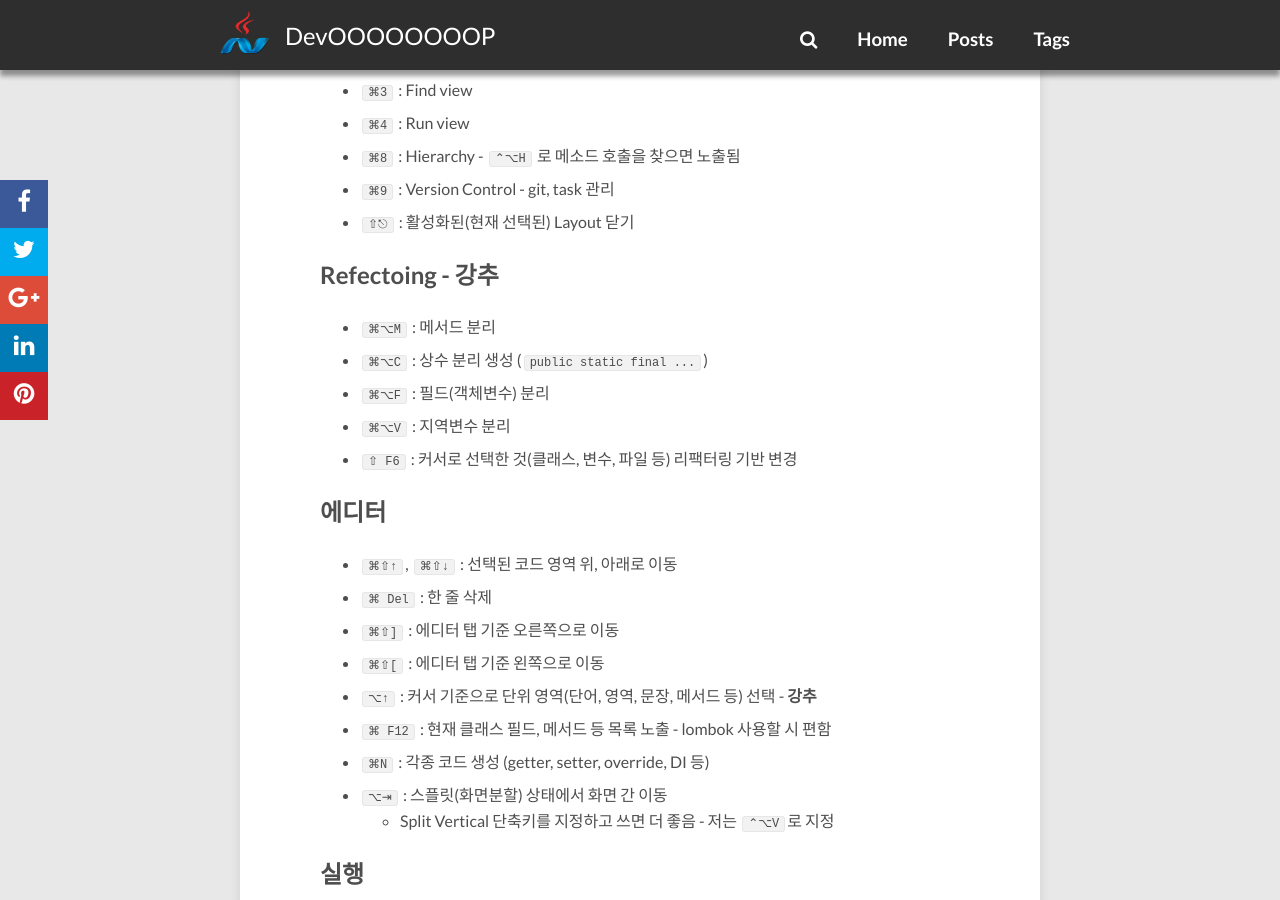
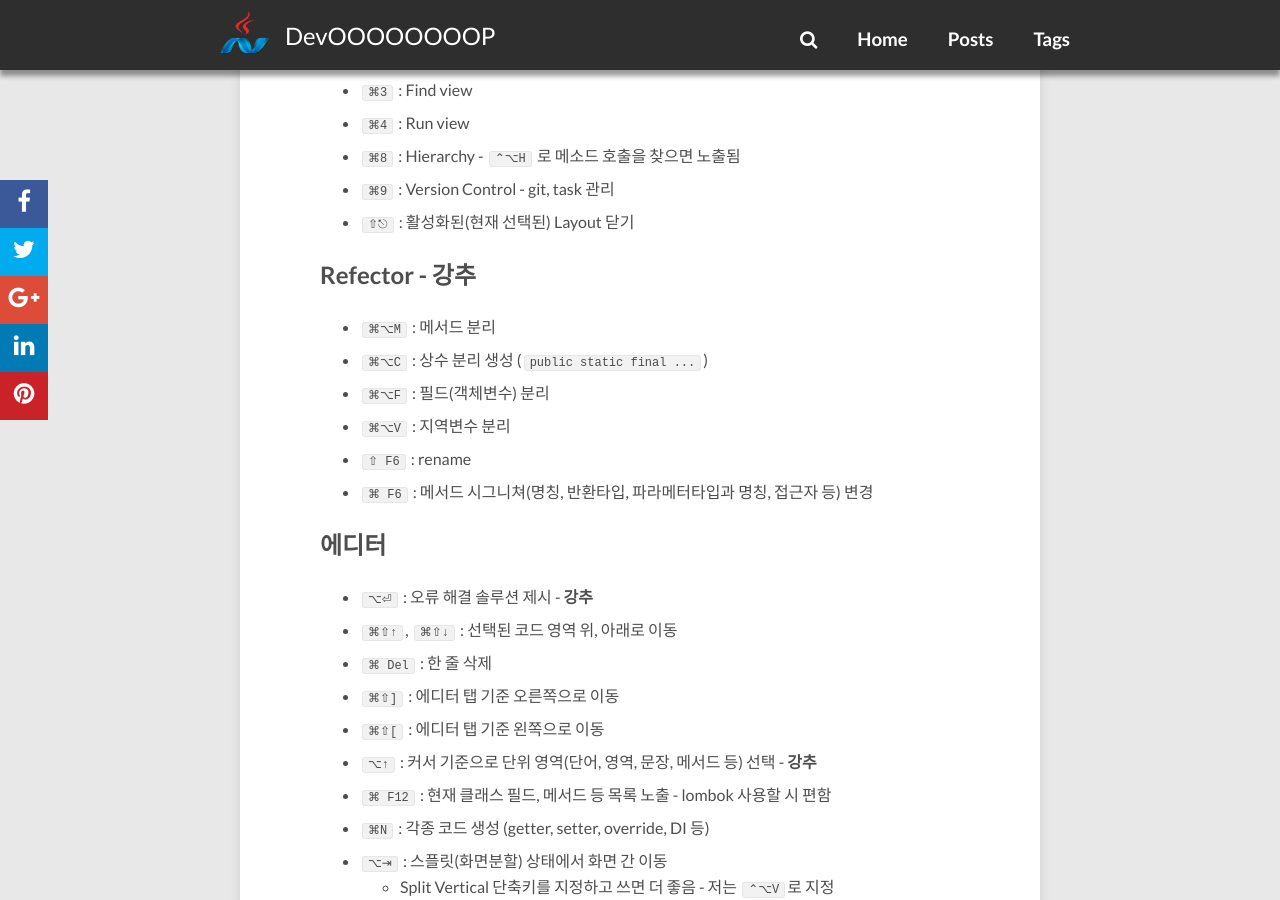
Before and after one commit to redutan/redutan.github.io, a Jekyll site: the page built from _posts/2016/2016-03-23-intellij-favorite-keymap-osx.markdown, in a window 1280 px wide and 900 px high, scrolled down 1120 px. Built offline with Jekyll 4.4.1, drawn with Linux system fonts in a browser that asks for light colours; nearby versions of some CDN libraries; comment, search, counter and statistics services are not loaded.

Commit message:
포스팅 수정

```diff
--- a/_posts/2016/2016-03-23-intellij-favorite-keymap-osx.markdown
+++ b/_posts/2016/2016-03-23-intellij-favorite-keymap-osx.markdown
@@ -37,16 +37,18 @@ tag:
 - `⌘9` : Version Control - git, task 관리
 - `⇧⎋` : 활성화된(현재 선택된) Layout 닫기
 
-## Refectoing - 강추
+## Refector - 강추
 
 - `⌘⌥M` : 메서드 분리
 - `⌘⌥C` : 상수 분리 생성 (`public static final ...`)
 - `⌘⌥F` : 필드(객체변수) 분리
 - `⌘⌥V` : 지역변수 분리
-- `⇧ F6` : 커서로 선택한 것(클래스, 변수, 파일 등) 리팩터링 기반 변경
+- `⇧ F6` : rename
+- `⌘ F6` : 메서드 시그니쳐(명칭, 반환타입, 파라메터타입과 명칭, 접근자 등) 변경
 
 ## 에디터
 
+- `⌥⏎` : 오류 해결 솔루션 제시 - **강추**
 - `⌘⇧↑`, `⌘⇧↓` : 선택된 코드 영역 위, 아래로 이동
 - `⌘ Del` : 한 줄 삭제
 - `⌘⇧]` : 에디터 탭 기준 오른쪽으로 이동
```
